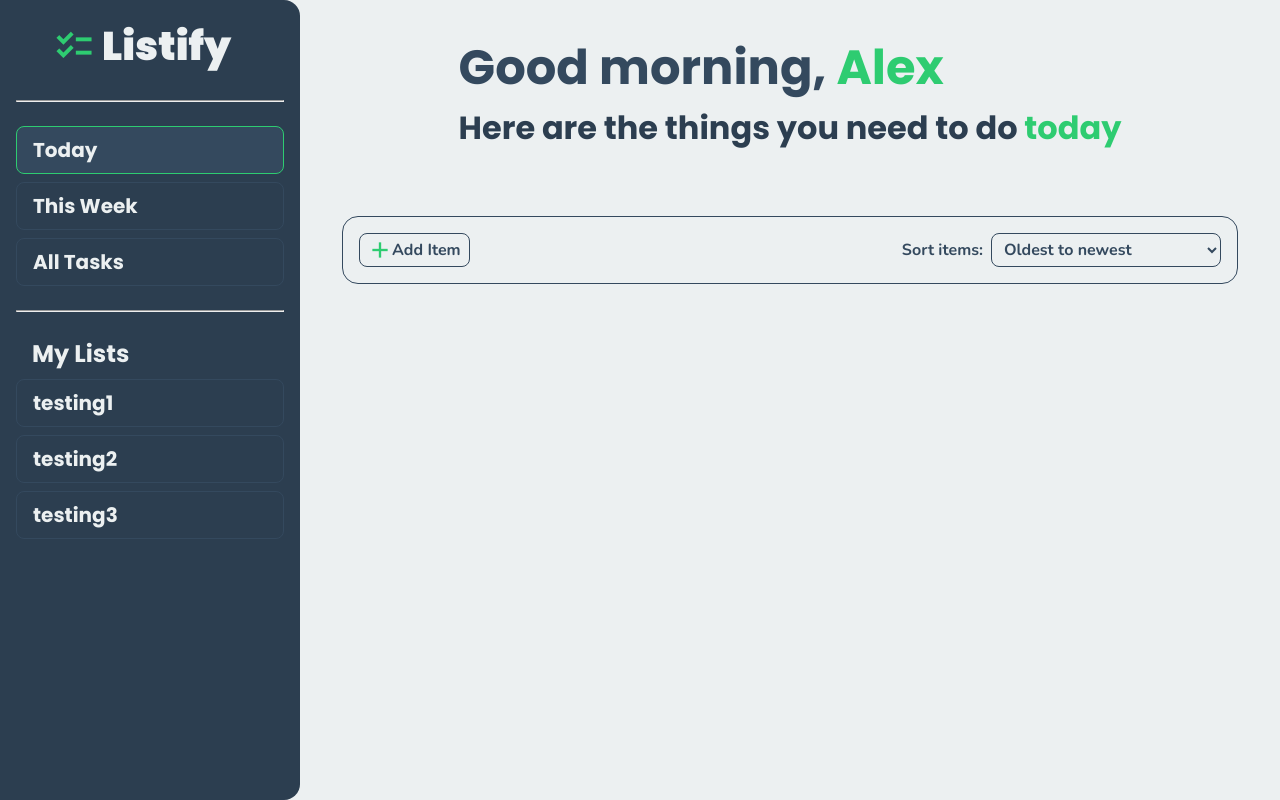
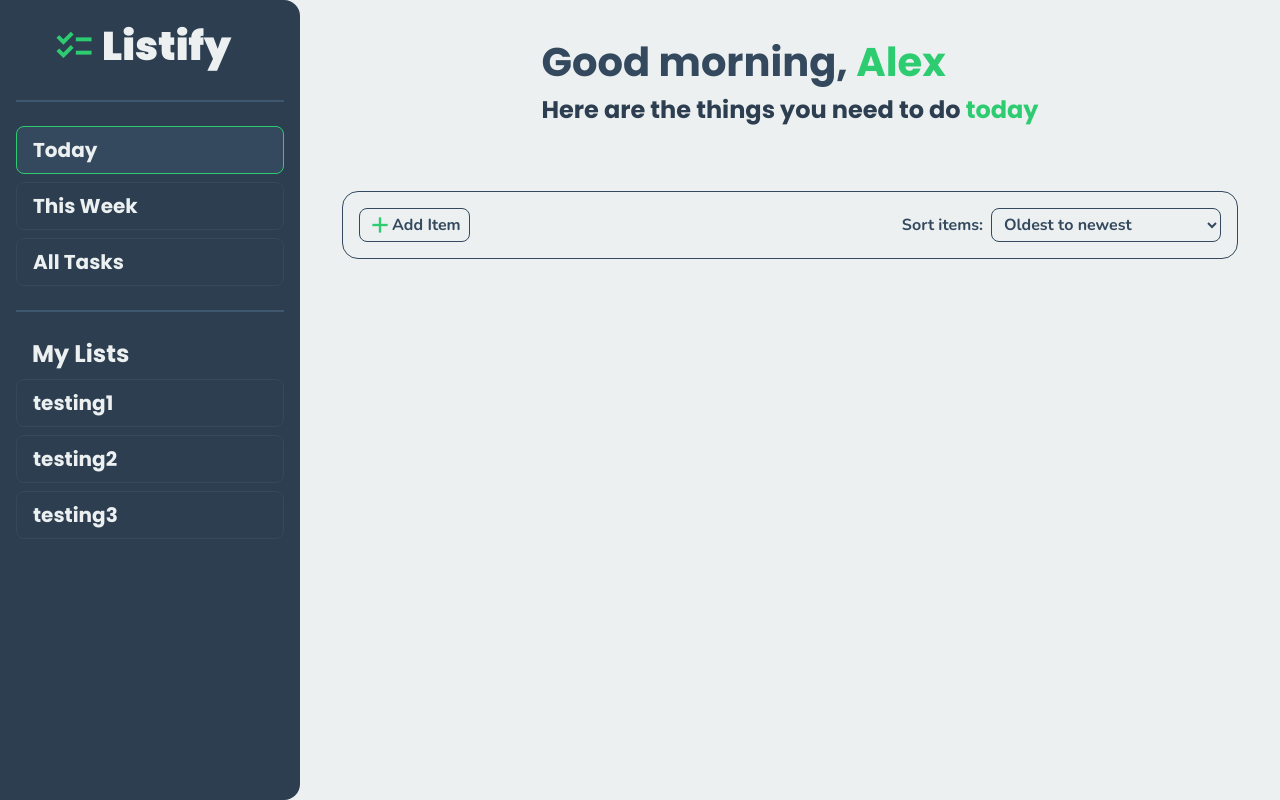
Before and after one commit to alexdilion/todo-list, a website built with webpack: page dist/index.html in a window 1280 px wide. Built offline with nearby package versions, Linux system fonts and the light colour scheme.

Commit message:
Change list headers

```diff
--- a/src/style/style.css
+++ b/src/style/style.css
@@ -62,7 +62,9 @@ hr {
 
 .sidebar hr {
     margin: 1.5rem auto;
-    color: var(--black-lighter);
+    background-color: var(--black-lighter);
+    border: none;
+    height: 2px;
 }
 
 .logo-container {
@@ -142,12 +144,12 @@ hr {
     align-items: center;
 }
 
-.list-header h1 {
-    font-size: 3rem;
+.list-header h2 {
+    font-size: 2.5rem;
 }
 
-.list-header h2 {
-    font-size: 2rem;
+.list-header h3 {
+    font-size: 1.5rem;
 }
 
 .list-header span {
```
Also changed, not shown: dist/index.html.
